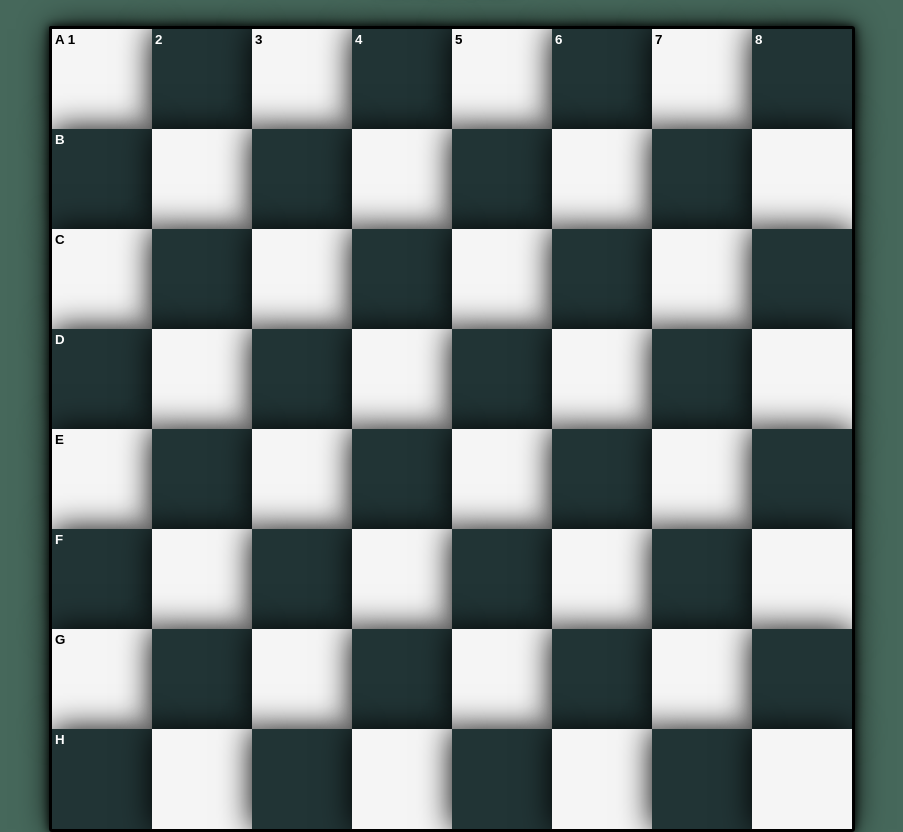
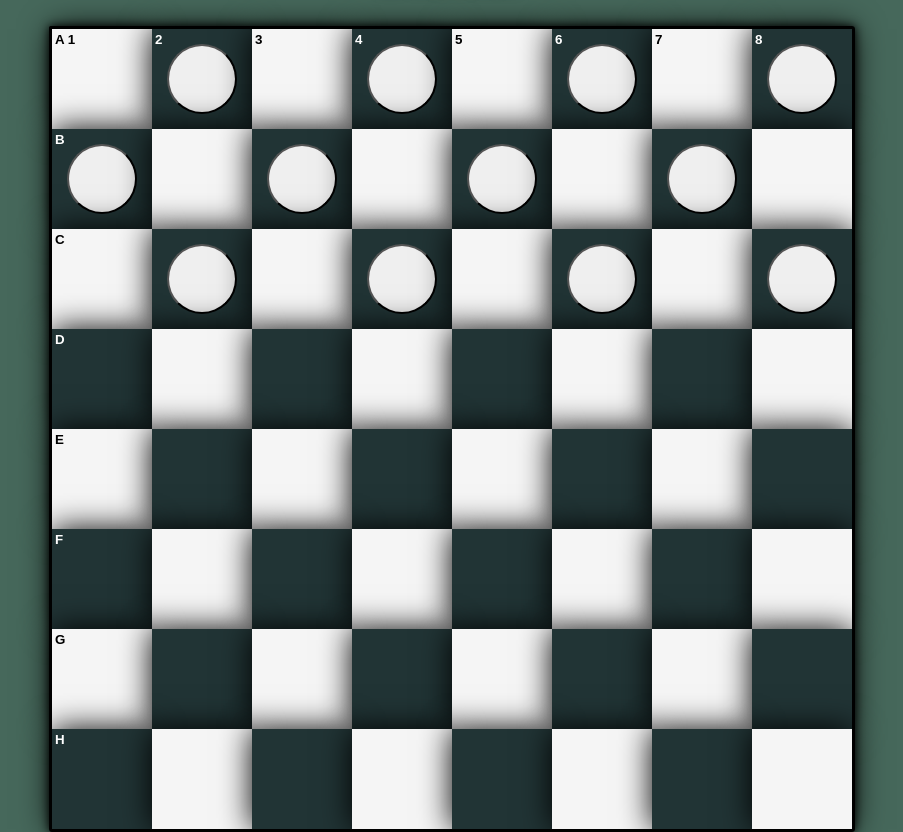
Before and after one commit to kikeeufalo/TabuleiroDamas, a plain HTML site: page index.html in a window 1280 px wide. Shown: the part 82-914 px from the top of the page, without its empty margins (191-1094 px from the left). Drawn offline with Linux system fonts and the light colour scheme.

Commit message:
correções e adições
adicionado o player 1 e corrigidos alguns bugs

```diff
--- a/CSS/styles.css
+++ b/CSS/styles.css
@@ -28,6 +28,7 @@ h1 {
 }
 
 .borda {
+    position: relative;
     display: grid;
     grid-template-columns: repeat(8, 100px);
     grid-template-rows: repeat(8, 100px);
@@ -87,5 +88,6 @@ h1 {
 }
 
 .color-p {
+    position: absolute;
     color: white;
 }
--- a/JS/script.JS
+++ b/JS/script.JS
@@ -15,7 +15,7 @@ let controlePartida = true
 
 
 for (let i = 0; i < celulas.length; i++) {
-    celulas[i].id = `celulas-id-${i}`
+    celulas[i].id = `celulas-${i}`
 }
 
 function jogadores() {
@@ -50,21 +50,24 @@ function jogadores() {
 function ordemTabuleiro() {
     let tabuleiroOrdem = t[0].concat(t[1],t[2],t[3],t[4],t[5],t[6],t[7])
 
-    for(let i = 0; i < tabuleiroOrdem.length; i++) {
-
-
+    for (let i = 0; i < tabuleiroOrdem.length; i++) {
+        if (tabuleiroOrdem[i] !== '') {
+            let playerUmId = window.document.getElementById(`celulas-${i}`)
+            playerUmId.appendChild(playerUm())
+        }
     }
 }
 
-function playerUm(id) {
+function playerUm() {
     const buttonPlayer = document.createElement('button')
-    const celulaIdParametro = document.getElementById(`${id}`)
 
-    buttonPlayer.style.width = '50px'
-    buttonPlayer.style.height = '50px'
+    buttonPlayer.style.width = '70px'
+    buttonPlayer.style.height = '70px'
     buttonPlayer.style.borderRadius = '50%'
+    buttonPlayer.style.margin = '15px 0 0 0'
 
-    celulaIdParametro.appendChild(buttonPlayer)
+
+    return buttonPlayer
 }
 
 jogadores()
```
